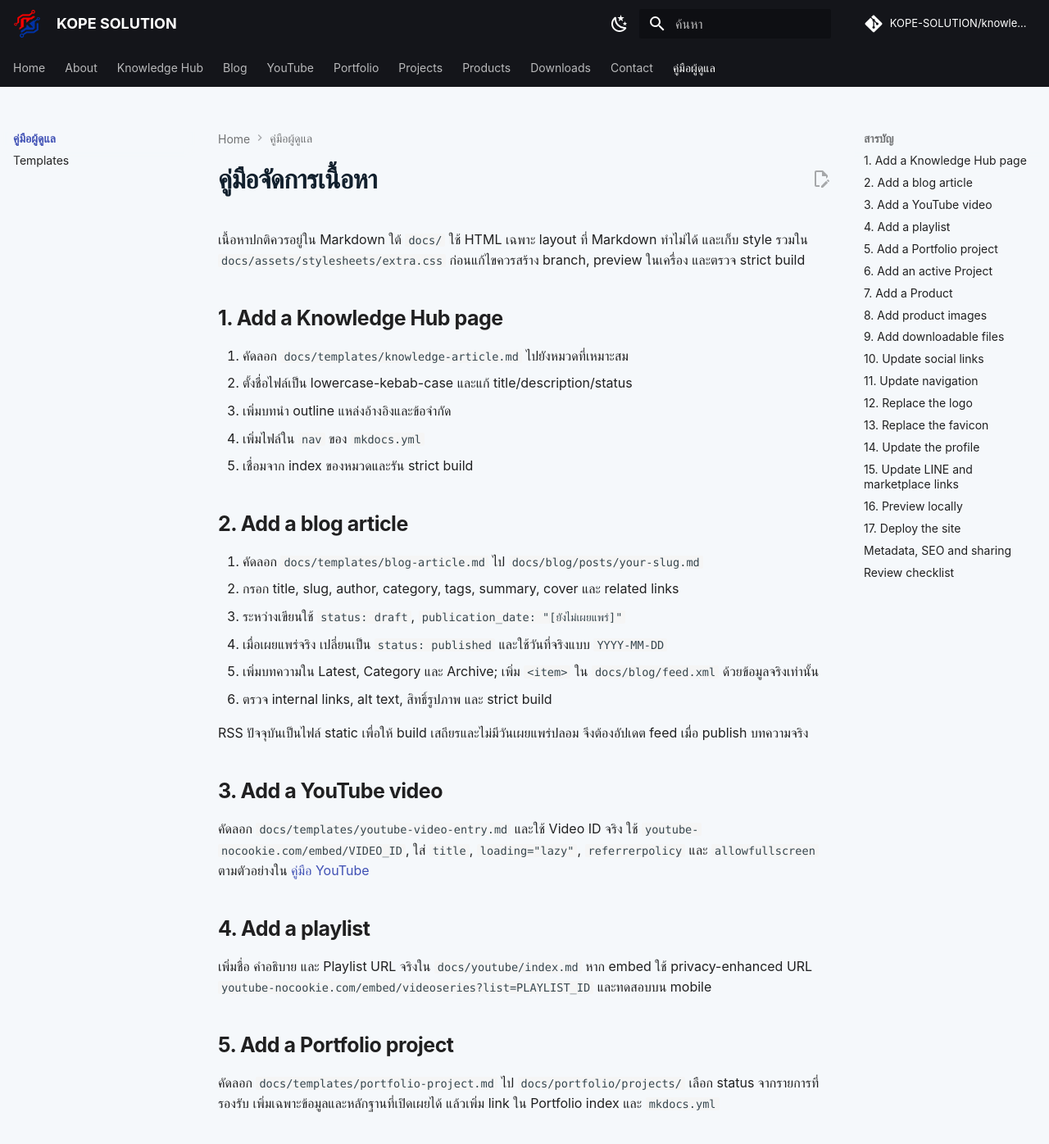
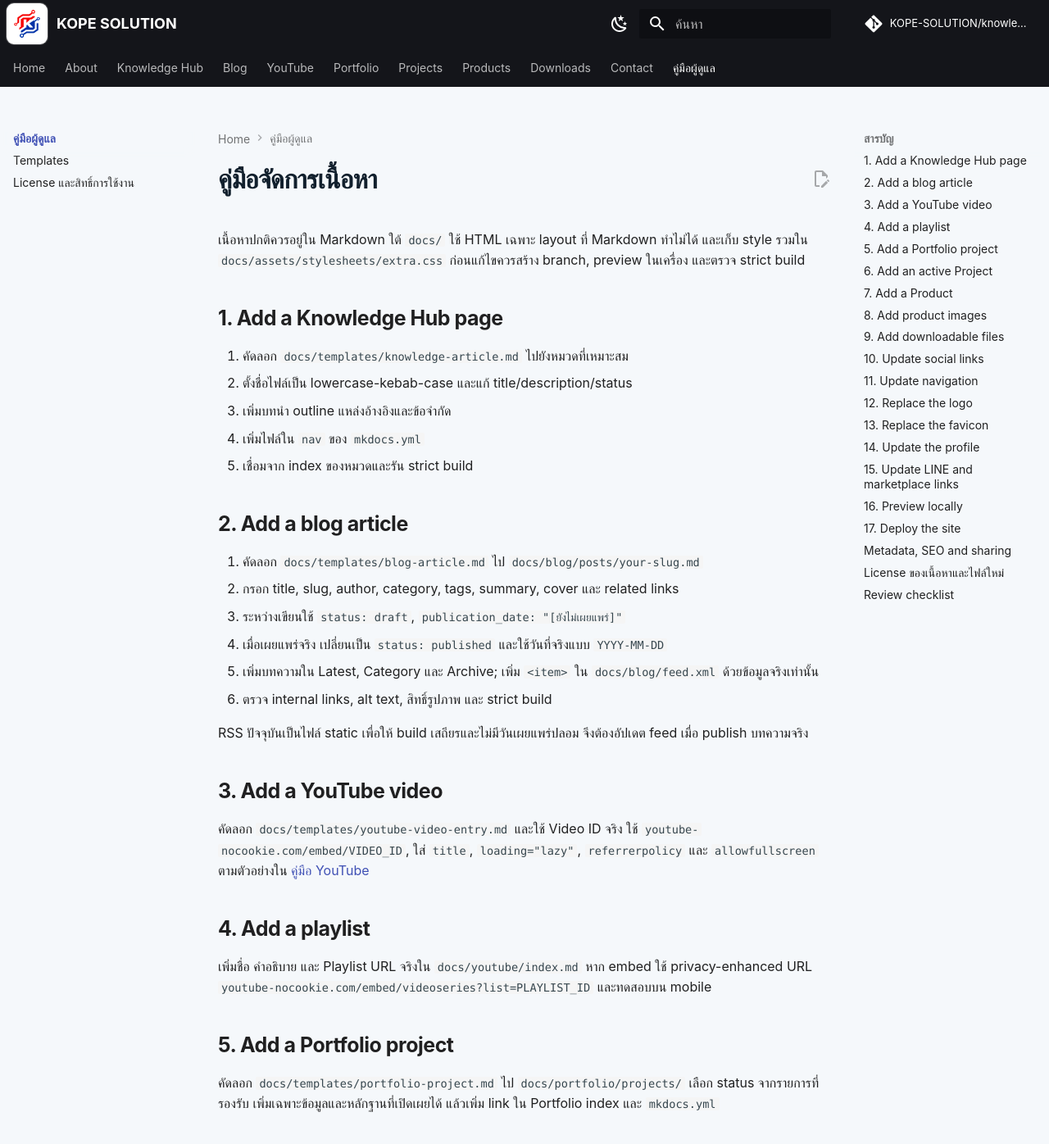
Before and after one commit to KOPE-SOLUTION/knowledge-hub, an MkDocs documentation site: the page built from docs/contributing/index.md, in a window 1280 px wide and 1400 px high. Shown: the top 1396 px of the window at 82% size. Built offline with MkDocs 1.6.1 and Material for MkDocs 9.7.7, drawn with Linux system fonts in a browser that asks for light colours; comment, search, counter and statistics services are not loaded; some of the changed text lies outside the part shown.

Commit message:
feat: add licensing policy and improve header branding

```diff
--- a/docs/assets/stylesheets/extra.css
+++ b/docs/assets/stylesheets/extra.css
@@ -26,6 +26,14 @@
 
 .md-header__button.md-logo {
   padding: 0.25rem;
+  border-radius: 0.45rem;
+  background: #ffffff;
+  box-shadow: 0 0 0 1px rgba(255, 255, 255, 0.24);
+}
+
+.md-header__button.md-logo:hover,
+.md-header__button.md-logo:focus-visible {
+  background: #f2f6fa;
 }
 
 .md-header__button.md-logo img {
@@ -36,6 +44,22 @@
 
 .md-header .md-header__title {
   margin-left: 0.35rem !important;
+}
+
+.md-header__title--home {
+  color: inherit;
+  text-decoration: none;
+}
+
+.md-header__title--home:hover .md-header__topic:first-child,
+.md-header__title--home:focus-visible .md-header__topic:first-child {
+  color: var(--kope-cyan);
+}
+
+.md-header__title--home:focus-visible {
+  border-radius: 0.2rem;
+  outline: 2px solid var(--kope-cyan);
+  outline-offset: 2px;
 }
 
 .md-grid {
--- a/docs/contributing/index.md
+++ b/docs/contributing/index.md
@@ -111,6 +111,16 @@ Activate virtual environment ตามระบบจาก README แล้ว
 - Robots: `docs/robots.txt`
 - RSS: `docs/blog/feed.xml`
 
+## License ของเนื้อหาและไฟล์ใหม่
+
+- Source code, CSS, JavaScript, configuration และ workflow ใช้ MIT License
+- เนื้อหาต้นฉบับ บทความ และสื่อเพื่อการศึกษาของ KOPE SOLUTION ใช้ CC BY-NC-SA 4.0 เว้นแต่ระบุไว้ต่างหาก
+- ชื่อ KOPE SOLUTION, Logo, K-Circuit mark และอัตลักษณ์แบรนด์ไม่อยู่ภายใต้ MIT หรือ CC และสงวนสิทธิ์ตาม `BRAND-ASSETS.md`
+- เนื้อหา รูปภาพ และไฟล์ Download จากบุคคลที่สามต้องมีแหล่งที่มาและ License ของตนเองอย่างชัดเจน
+- อย่าเปลี่ยน License ของไฟล์ที่เผยแพร่แล้วโดยไม่ตรวจผลกระทบ เนื่องจากสิทธิ์ที่มอบให้ผู้ใช้เดิมตาม License อาจยังคงมีผล
+
+ดูขอบเขตทั้งหมดที่ [License และสิทธิ์การใช้งาน](../license/index.md)
+
 ## Review checklist
 
 - [ ] ไม่มี placeholder ที่ถูกเข้าใจว่าเป็นข้อมูลจริง
--- a/mkdocs.yml
+++ b/mkdocs.yml
@@ -103,7 +103,7 @@ extra:
       link: mailto:kittisak.hanheam@gmail.com
       name: Email KOPE SOLUTION
 
-copyright: Copyright &copy; 2026 KOPE SOLUTION · CONTRIBUTE — สร้างประโยชน์ต่อสังคม
+copyright: Copyright &copy; 2026 KOPE SOLUTION · CONTRIBUTE — สร้างประโยชน์ต่อสังคม · <a href="https://kope-solution.github.io/knowledge-hub/license/">License</a>
 
 nav:
   - Home: index.md
@@ -208,3 +208,4 @@ nav:
   - คู่มือผู้ดูแล:
       - คู่มือจัดการเนื้อหา: contributing/index.md
       - Templates: templates/index.md
+      - License และสิทธิ์การใช้งาน: license/index.md
--- /dev/null
+++ b/overrides/partials/header.html
@@ -0,0 +1,70 @@
+{#-
+  Based on the Material for MkDocs header partial.
+  KOPE SOLUTION customization: both brand mark and site title link home.
+-#}
+{% set class = "md-header" %}
+{% if "navigation.tabs.sticky" in features %}
+  {% set class = class ~ " md-header--shadow md-header--lifted" %}
+{% elif "navigation.tabs" not in features %}
+  {% set class = class ~ " md-header--shadow" %}
+{% endif %}
+<header class="{{ class }}" data-md-component="header">
+  <nav class="md-header__inner md-grid" aria-label="{{ lang.t('header') }}">
+    <a href="{{ nav.homepage.url | url }}" title="{{ config.site_name | e }}" class="md-header__button md-logo" aria-label="{{ config.site_name }}" data-md-component="logo">
+      {% include "partials/logo.html" %}
+    </a>
+    <label class="md-header__button md-icon" for="__drawer">
+      {% set icon = config.theme.icon.menu or "material/menu" %}
+      {% include ".icons/" ~ icon ~ ".svg" %}
+    </label>
+    <a href="{{ nav.homepage.url | url }}" title="กลับหน้าแรก" class="md-header__title md-header__title--home" data-md-component="header-title" aria-label="KOPE SOLUTION — กลับหน้าแรก">
+      <div class="md-header__ellipsis">
+        <div class="md-header__topic">
+          <span class="md-ellipsis">
+            {{ config.site_name }}
+          </span>
+        </div>
+        <div class="md-header__topic" data-md-component="header-topic">
+          <span class="md-ellipsis">
+            {% if page.meta and page.meta.title %}
+              {{ page.meta.title }}
+            {% else %}
+              {{ page.title }}
+            {% endif %}
+          </span>
+        </div>
+      </div>
+    </a>
+    {% if config.theme.palette %}
+      {% if not config.theme.palette is mapping %}
+        {% include "partials/palette.html" %}
+      {% endif %}
+    {% endif %}
+    {% if not config.theme.palette is mapping %}
+      {% include "partials/javascripts/palette.html" %}
+    {% endif %}
+    {% if config.extra.alternate %}
+      {% include "partials/alternate.html" %}
+    {% endif %}
+    {% if "material/search" in config.plugins %}
+      {% set search = config.plugins["material/search"] | attr("config") %}
+      {% if search.enabled %}
+        <label class="md-header__button md-icon" for="__search">
+          {% set icon = config.theme.icon.search or "material/magnify" %}
+          {% include ".icons/" ~ icon ~ ".svg" %}
+        </label>
+        {% include "partials/search.html" %}
+      {% endif %}
+    {% endif %}
+    {% if config.repo_url %}
+      <div class="md-header__source">
+        {% include "partials/source.html" %}
+      </div>
+    {% endif %}
+  </nav>
+  {% if "navigation.tabs.sticky" in features %}
+    {% if "navigation.tabs" in features %}
+      {% include "partials/tabs.html" %}
+    {% endif %}
+  {% endif %}
+</header>
```
Also changed, not shown: BRAND-ASSETS.md (added, +17 -0 lines), LICENSE-CONTENT.md (added, +30 -0 lines), README.md (+9 -1 lines), docs/license/index.md (added, +40 -0 lines), 1 other file.
